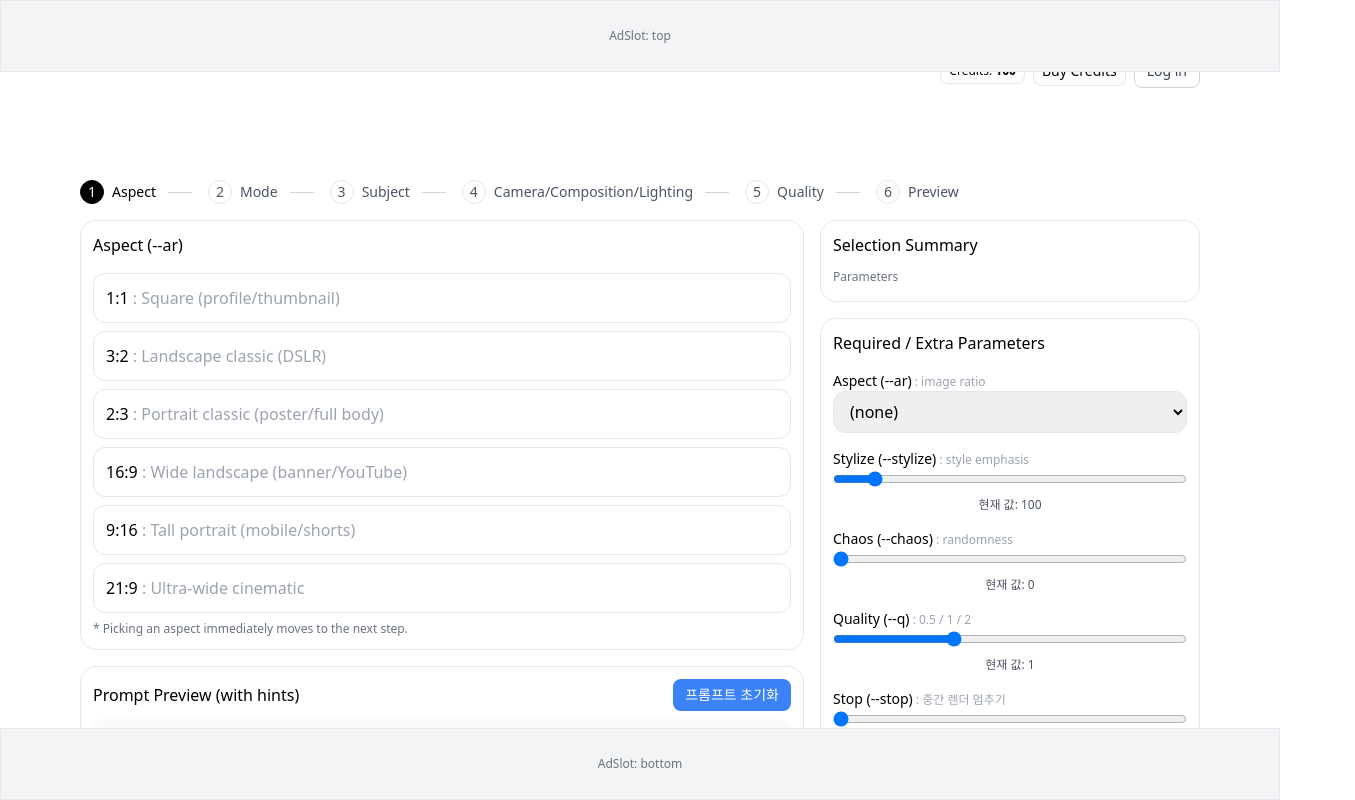
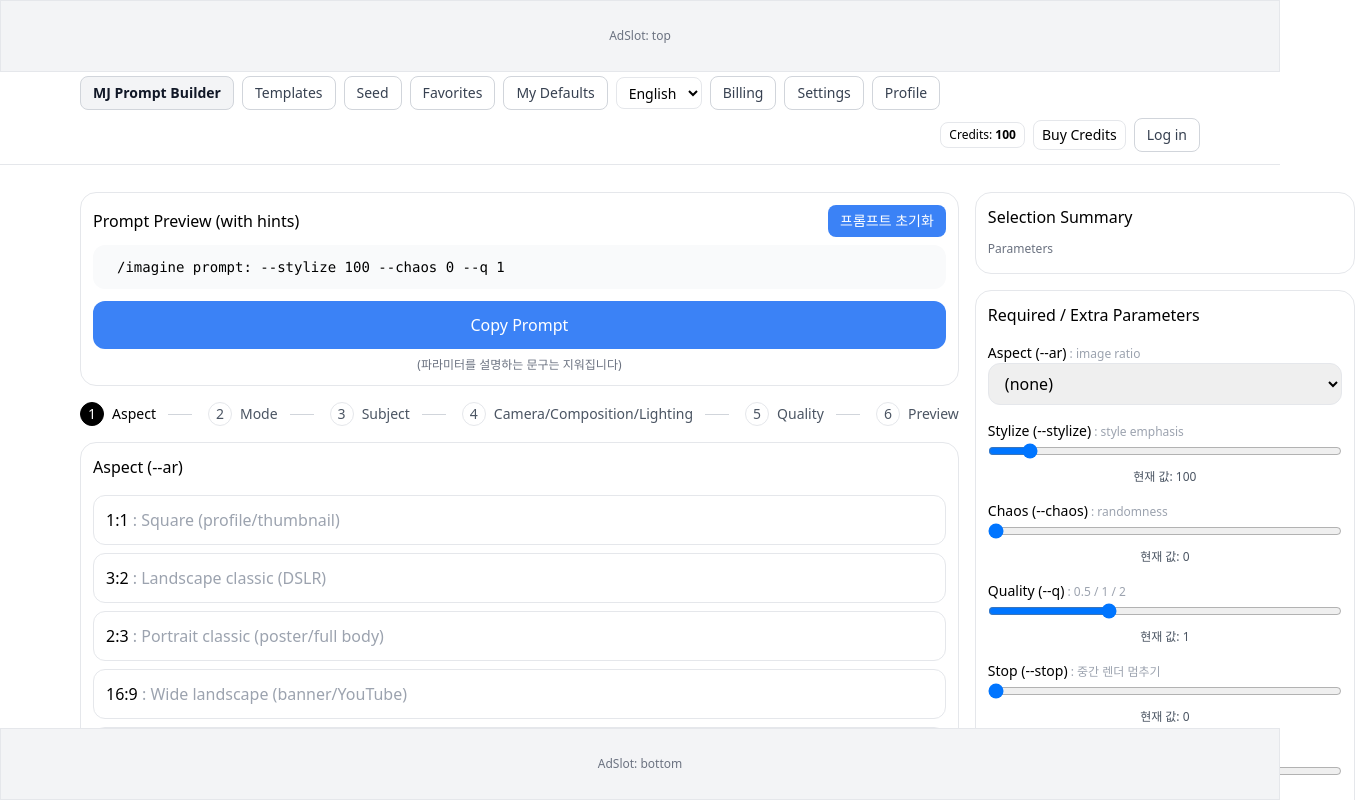
Before and after one commit to junjeejj/Midjourney-promft-builder, a React (Vite) app: page / in a window 1280 px wide. Shown: the top 800 px of the page, 1355 px wide, since content can reach past the window. Built offline with nearby package versions, Linux system fonts and the light colour scheme.

Commit message:
fix: stabilize build & types

```diff
--- a/src/App.tsx
+++ b/src/App.tsx
@@ -56,7 +56,9 @@ function Nav(){
 
   return (
 
-    <nav role="navigation" className="max-w-6xl mx-auto px-4 py-3 flex flex-wrap items-center gap-2">
+    <nav role="navigation" className="fixed top-16 left-0 right-0 z-40 bg-white border-b">
+
+      <div className="max-w-6xl mx-auto px-4 py-3 flex flex-wrap items-center gap-2">
 
         <NavLink to="/" end className={({ isActive }) => `${baseBtn} font-semibold ${isActive ? activeBtn : idleBtn}`}>
 
@@ -73,8 +75,6 @@ function Nav(){
           {item("/favorites", t("nav.favorites"))}
 
           {item("/defaults", t("nav.defaults"))}
-
-        {/* ← 여기 '내설정' 오른쪽에 언어 드롭다운 */}
 
           <LocaleSelect />
 
@@ -112,6 +112,8 @@ function Nav(){
 
         </div>
 
+      </div>
+
     </nav>
 
   );
@@ -128,7 +130,7 @@ export default function App(){
 
       <Nav />
 
-      <div className="min-h-[60vh]">
+      <div className="min-h-[60vh] pt-28">
 
         <Routes>
 
--- a/src/pages/PromptBuilderPage.tsx
+++ b/src/pages/PromptBuilderPage.tsx
@@ -48,11 +48,13 @@ export default function PromptBuilderPage() {
 
     <main className="mx-auto max-w-6xl p-4 space-y-4 pt-20 pb-20">
 
-      <Stepper steps={STEPS} active={i} onStepClick={setI} />
-
       <div className="grid md:grid-cols-[1fr,380px] gap-4">
 
         <div className="space-y-4">
+
+          <PreviewPanel />
+
+          <Stepper steps={STEPS} active={i} onStepClick={setI} />
 
           {i===0 && <AspectStep onNext={next} />}
 
@@ -76,8 +78,6 @@ export default function PromptBuilderPage() {
 
           )}
 
-          <PreviewPanel />
-
         </div>
 
         <div className="space-y-4">
```
Also changed, not shown: 깃에 푸시 커밋 자동 재배치 하는 명령어.txt (added). Lines whose indentation alone changed are shown as unchanged.
